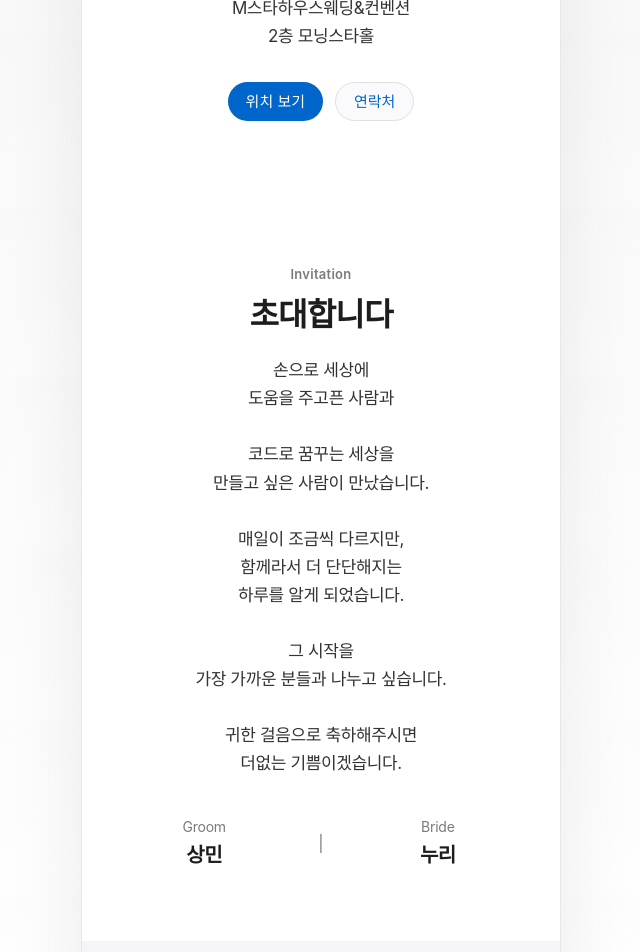
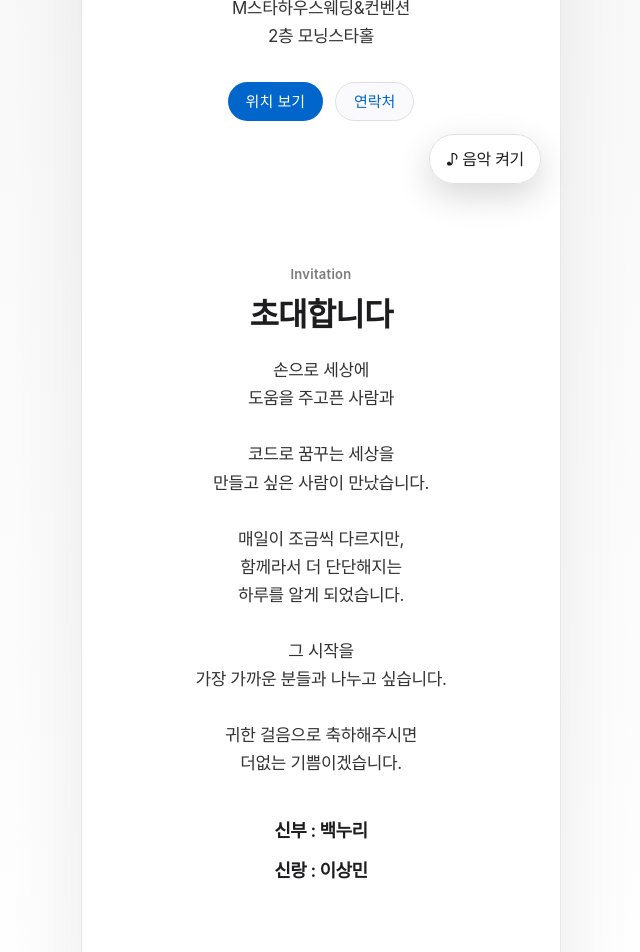
Before and after one commit to IMWoo94/wedding-invitation, a React (Vite) app: page / in a window 1280 px wide. Shown: the part 600-1552 px from the top of the page, without its empty margins (319-959 px from the left). Built offline with nearby package versions, Linux system fonts and the light colour scheme.

Commit message:
feat: add music control and update footer names

```diff
--- a/src/App.tsx
+++ b/src/App.tsx
@@ -4,6 +4,7 @@ import { GallerySection } from './components/GallerySection'
 import { HeroSection } from './components/HeroSection'
 import { LocationSection } from './components/LocationSection'
 import { MessageSection } from './components/MessageSection'
+import { MusicControl } from './components/MusicControl'
 import { ShareSection } from './components/ShareSection'
 
 function App() {
@@ -16,9 +17,11 @@ function App() {
       <ContactSection />
       <AccountSection />
       <ShareSection />
-      <footer className="px-6 py-10 text-center text-[12px] leading-relaxed text-[#7a7a7a]">
-        Built as a private-first static invitation. Sensitive values stay blank until intentionally opened.
+      <footer className="px-6 pb-24 pt-10 text-center text-[12px] leading-relaxed text-[#7a7a7a]">
+        Made in Sangmin with love.<br />
+        © 2026 Sangmin. All rights reserved.
       </footer>
+      <MusicControl />
     </main>
   )
 }
--- a/src/components/ContactSection.tsx
+++ b/src/components/ContactSection.tsx
@@ -12,7 +12,7 @@ export function ContactSection() {
           <div className="apple-card flex items-center justify-between gap-4 p-5" key={person.role}>
             <div>
               <p className="apple-caption">{person.phone.label}</p>
-              <p className="mt-1 text-lg font-semibold tracking-[-0.03em]">{person.name}</p>
+              <p className="mt-1 text-lg font-semibold tracking-[-0.03em]">{person.fullName}</p>
               <p className="apple-caption mt-1">{person.phone.enabled ? person.phone.value : person.phone.placeholder}</p>
             </div>
             <ActionButton
--- a/src/components/MessageSection.tsx
+++ b/src/components/MessageSection.tsx
@@ -7,16 +7,13 @@ export function MessageSection() {
       <p className="apple-body mx-auto max-w-[300px] whitespace-pre-line leading-[1.9] tracking-[-0.03em]">
         {invitation.message.body}
       </p>
-      <div className="mt-10 grid grid-cols-[1fr_auto_1fr] items-center gap-4 text-center">
-        <div>
-          <p className="apple-caption mb-1">Groom</p>
-          <p className="text-xl font-semibold tracking-[-0.03em]">{invitation.couple.groom.name}</p>
-        </div>
-        <span className="text-[#7a7a7a]">|</span>
-        <div>
-          <p className="apple-caption mb-1">Bride</p>
-          <p className="text-xl font-semibold tracking-[-0.03em]">{invitation.couple.bride.name}</p>
-        </div>
+      <div className="mt-10 grid gap-3 text-center">
+        <p className="text-lg font-semibold tracking-[-0.03em] text-[#1d1d1f]">
+          신부 : {invitation.couple.bride.fullName}
+        </p>
+        <p className="text-lg font-semibold tracking-[-0.03em] text-[#1d1d1f]">
+          신랑 : {invitation.couple.groom.fullName}
+        </p>
       </div>
     </Section>
   )
--- /dev/null
+++ b/src/components/MusicControl.tsx
@@ -0,0 +1,48 @@
+import { useRef, useState } from 'react'
+
+const musicSrc = `${import.meta.env.BASE_URL}wedding-music.wav`
+
+export function MusicControl() {
+  const audioRef = useRef<HTMLAudioElement>(null)
+  const [isPlaying, setIsPlaying] = useState(false)
+  const [statusText, setStatusText] = useState('음악 켜기')
+
+  const handleToggleMusic = async () => {
+    const audio = audioRef.current
+    if (!audio) return
+
+    if (isPlaying) {
+      audio.pause()
+      setIsPlaying(false)
+      setStatusText('음악 켜기')
+      return
+    }
+
+    try {
+      audio.volume = 0.35
+      await audio.play()
+      setIsPlaying(true)
+      setStatusText('음악 끄기')
+    } catch {
+      setIsPlaying(false)
+      setStatusText('다시 눌러주세요')
+      window.setTimeout(() => setStatusText('음악 켜기'), 1800)
+    }
+  }
+
+  return (
+    <div className="fixed inset-x-0 bottom-4 z-50 mx-auto flex w-full max-w-[480px] justify-end px-5 pointer-events-none">
+      <audio ref={audioRef} loop preload="auto" src={musicSrc} />
+      <button
+        aria-label={isPlaying ? '배경음악 끄기' : '배경음악 켜기'}
+        aria-pressed={isPlaying}
+        className="pointer-events-auto rounded-full border border-[#e0e0e0] bg-white/92 px-4 py-3 text-[14px] font-semibold tracking-[-0.02em] text-[#1d1d1f] shadow-[0_12px_34px_rgba(0,0,0,0.16)] backdrop-blur transition active:scale-95"
+        type="button"
+        onClick={handleToggleMusic}
+      >
+        <span aria-hidden="true" className="mr-1">{isPlaying ? '🔊' : '♪'}</span>
+        {statusText}
+      </button>
+    </div>
+  )
+}
--- a/src/data/invitation.ts
+++ b/src/data/invitation.ts
@@ -7,6 +7,7 @@ export type SensitiveText = {
 
 export type Person = {
   name: string
+  fullName: string
   role: 'groom' | 'bride'
   phone: SensitiveText
 }
@@ -30,6 +31,7 @@ export const invitation = {
     groom: {
       role: 'groom',
       name: '상민',
+      fullName: '이상민',
       phone: {
         enabled: false,
         label: '신랑 연락처',
@@ -40,6 +42,7 @@ export const invitation = {
     bride: {
       role: 'bride',
       name: '누리',
+      fullName: '백누리',
       phone: {
         enabled: false,
         label: '신부 연락처',
```
Also changed, not shown: 1 other file (tests, documents, lock files or other folders).
